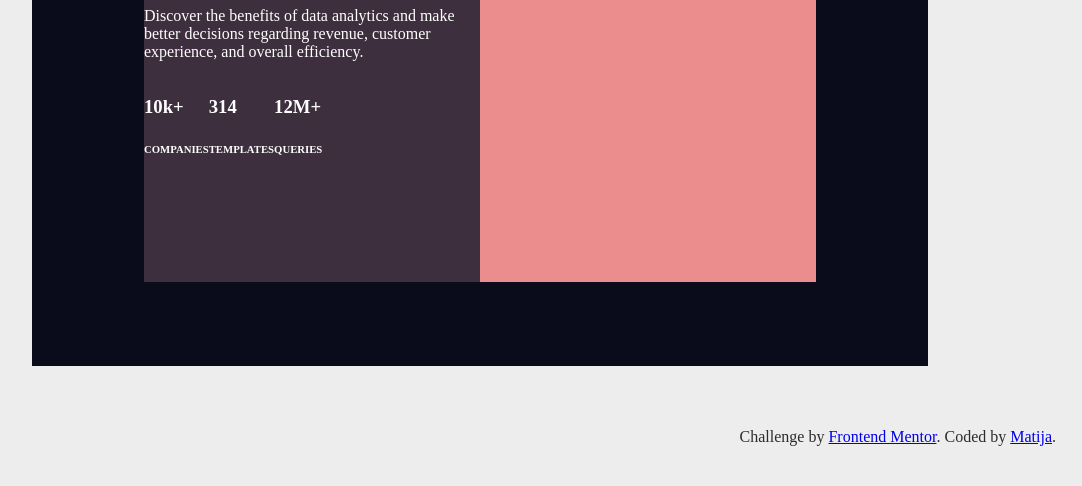
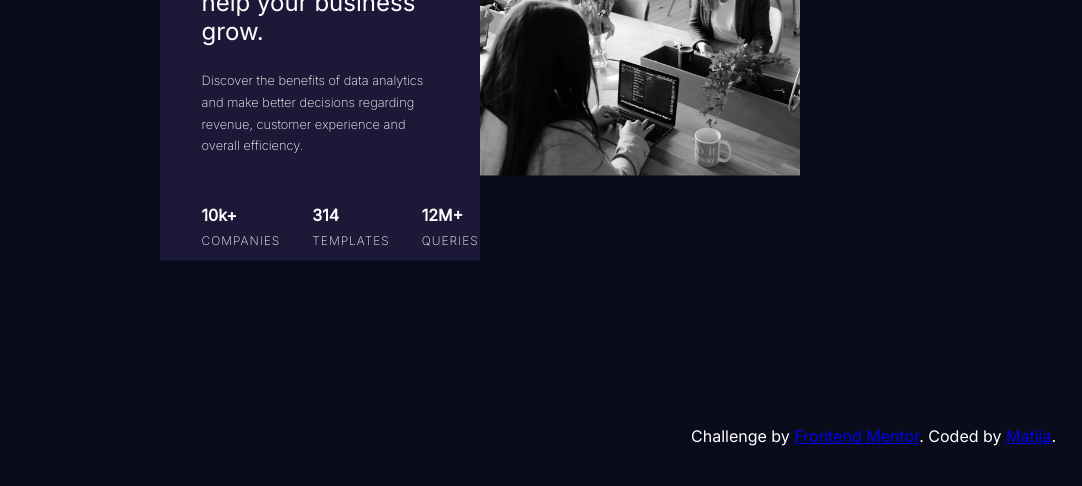
Before and after one commit to Matija0408/stats-preview-card-component-main, a plain HTML site: page index.html in a window 1280 px wide. Shown: the part 314-800 px from the top of the page, without its empty margins (160-1242 px from the left). Drawn offline with Linux system fonts and the light colour scheme.

Commit message:
Preview card take 2

```diff
--- a/index.html
+++ b/index.html
@@ -7,44 +7,38 @@
   <!-- displays site properly based on user's device -->
 
   <link rel="icon" type="image/png" sizes="32x32" href="./images/favicon-32x32.png">
+  <link rel="preconnect" href="https://fonts.gstatic.com">
+  <link href="https://fonts.googleapis.com/css2?family=Inter:wght@200;400&display=swap" rel="stylesheet">
   <link rel="stylesheet" href="style.css">
-  <title>Frontend Mentor | Stats preview card component</title>
-
-  <!-- Feel free to remove these styles or customise in your own stylesheet 👍 -->
-
+  <title>Card component</title>
 </head>
 
 <body>
-  <div class="container">
-    <div class="card">
-      <div class="box a">
-        <h1>Get <span>insights</span> that help<br>
-          your business <span>grow</span>.</h1>
-        <p>Discover the benefits of data analytics and make<br>
-          better decisions regarding revenue, customer<br>
-          experience, and overall efficiency.
-        </p>
-        <div class="flexbox">
-          <div>
-            <h3>10k+<br>
-              <h6>COMPANIES</h6>
-            </h3>
-          </div>
-          <div>
-            <h3>314<br>
-              <h6>TEMPLATES</h6>
-            </h3>
-          </div>
-          <div>
-            <h3>12M+<br>
-              <h6>QUERIES</h6>
-            </h3>
-          </div>
+  <section class="wrapper">
+    <div class="description text-box">
+      <h1>Get <span class="font-color">insights</span> that help your business grow.</h1>
+      <p class="description-paragraph">Discover the benefits of data analytics and make better
+        decisions regarding revenue, customer experience and overall efficiency.
+      </p>
+      <div class="stats">
+        <div class="individual-stat">
+          <h4>10k+</h4>
+          <p class="stat-paragraph">COMPANIES</p>
+        </div>
+        <div class="individual-stat">
+          <h4>314</h4>
+          <p class="stat-paragraph">TEMPLATES</p>
+        </div>
+        <div class="individual-stat">
+          <h4>12M+</h4>
+          <p class="stat-paragraph">QUERIES</p>
         </div>
       </div>
-      <div class="box b"></div>
     </div>
-  </div>
+    <div class="picture image-box">
+      <img src="images/image-header-desktop.jpg" alt="">
+    </div>
+  </section>
   <div class="attribution">
     Challenge by <a href="https://www.frontendmentor.io?ref=challenge" target="_blank">Frontend Mentor</a>.
     Coded by <a href="#">Matija</a>.
--- a/style.css
+++ b/style.css
@@ -1,46 +1,108 @@
 body{
   margin: 0;
-  padding: 0;
-  background: hsl(0, 0%, 93%);
+  padding:0;
+  font-family: 'Inter',sans-serif;
+  font-size: 2vh;
+  background: rgba(10, 12, 28, 1);
   color: white;
 }
-.attribution {
-  position:fixed;
+
+.text-box{
+  grid-area: text-box;
+}
+
+.image-box{
+  grid-area: image-box;
+}
+
+.attribution{
+  position: fixed;
   bottom: 5%;
   right: 5%;
-  color: rgb(44, 44, 44);
+  color: white;
 }
-.container {
+.wrapper{
   position: absolute;
   top: 50%;
   left: 50%;
-  width: 70%;
-  height: 70%;
   transform: translate(-50%, -50%);
-  background:rgba(10, 12, 28, 1);
-}
-
-.card{
-  position: absolute;
+  border-radius: 5px;
   display: grid;
   grid-template-columns: 50% 50%;
   grid-template-rows: auto;
-  top: 50%;
-  left: 50%;
-  width: 75%;
-  height: 70%;
-  transform: translate(-50%, -50%);
+  grid-template-areas: "text-box image-box";
 }
-span:first-of-type{
+
+img{
+  max-width: 100%;
+  height: auto;
+  display: block;
+}
+
+.stats{
+  display: flex;
+  flex-flow: row;
+}
+
+.font-color{
   color:#AB5CDB;
 }
-.a{
-  background: rgb(61, 47, 61);
+
+.description{
+  padding: 0 13%;
+  background: #1B1937;
 }
-.b{
-  background: rgb(236, 141, 141);
+
+.description > h1 {
+  font-weight: 400;
+  margin-top: 6vh;
 }
-.flexbox{
-  display: flex;
-  flex-wrap: wrap;
+
+.description-paragraph{
+  font-weight: 200;
+  font-size: 1.6vh;
+  line-height: 1.7em;
+  margin-top: 3vh;
+  margin-bottom: 1vh;
 }
+
+h4{
+  margin:0;
+}
+
+.individual-stat{
+  margin-right: 4vh;
+  margin-top: 5vh;
+}
+
+.stat-paragraph {
+  font-weight: 200;
+  font-size: 1.5vh;
+  letter-spacing: 1px;
+  margin-top: 1vh;
+}
+
+
+@media screen and (max-width: 376px){
+  .wrapper{
+    /* width: 100%; */
+    /* position:static !important; */
+    grid-template-columns: 100%;
+    grid-template-areas: "image-box" "text-box";
+  }
+  /* .stats{
+    display: flex;
+    flex-flow: column;
+    align-items: center;
+    text-align: center;
+  } */
+  .description-paragraph{
+    font-size: 2.2vh;
+  }
+  /* .attribution{
+    position:initial;
+    bottom: 5%;
+    right: 5%;
+    color: white;
+  } */
+}
```
